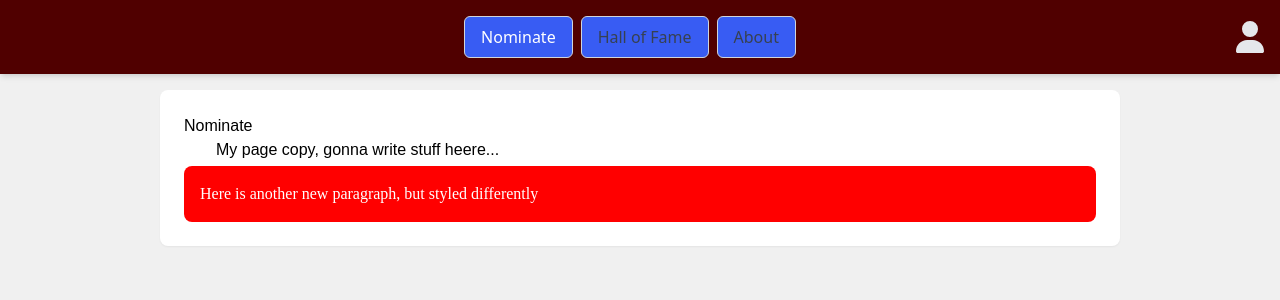
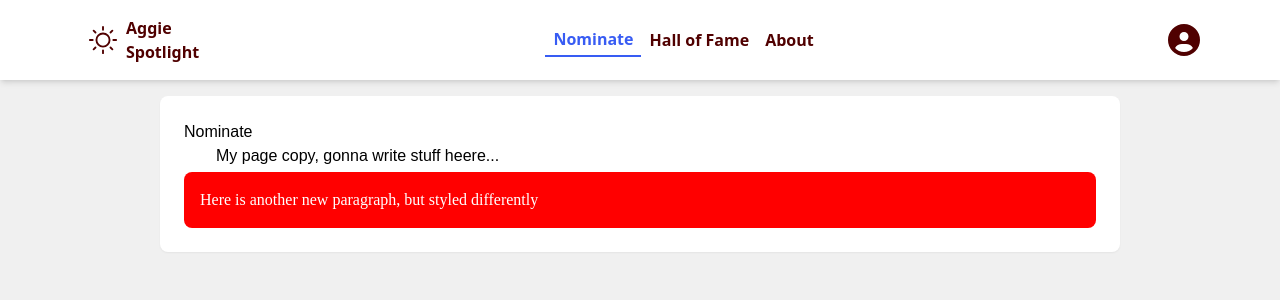
Before and after one commit to swholobaugh/spotlight, a React (Vite) app: page / in a window 1280 px wide. Shown: the top 300 px of the page. Built offline with nearby package versions, Linux system fonts and the light colour scheme.

Commit message:
feat(navbar): update navbar style, add logo

```diff
--- a/package.json
+++ b/package.json
@@ -18,6 +18,7 @@
     "@mui/material": "^6.1.6",
     "react": "^18.3.1",
     "react-dom": "^18.3.1",
+    "react-icons": "^5.3.0",
     "react-router-dom": "^6.27.0"
   },
   "devDependencies": {
--- a/src/components/Navbar/Navbar.jsx
+++ b/src/components/Navbar/Navbar.jsx
@@ -1,9 +1,8 @@
 import React, { useContext, useState, useEffect } from 'react';
 import { useNavigate, useLocation } from 'react-router-dom';
 import {FontAwesomeIcon} from '@fortawesome/react-fontawesome';
-import {faUser} from '@fortawesome/free-solid-svg-icons';
-// import LogoIcon from "../Icons/LogoIcon.jsx";
-
+import {faCircleUser} from '@fortawesome/free-solid-svg-icons';
+import { PiSun } from 'react-icons/pi';
 
 const Navbar = () => {
   const navigate = useNavigate();
@@ -11,19 +10,36 @@ const Navbar = () => {
   const [selectedPath, setSelectedPath] = useState(location.pathname)
 
   useEffect(() => {
-    setSelectedPath(location.pathname)
+    if (['/', '/hof', '/about'].includes(location.pathname)) {
+      setSelectedPath(location.pathname)
+    }
   }, [location.pathname])
 
   const getButtonClass = (path) => {
     return path === selectedPath
-      ? 'px-4 py-2 border border-gray-300 bg-app-accent text-white rounded-md ml-2'
-      : 'px-4 py-2 border border-gray-300 bg-app-accent text-gray-700 hover:bg-gray-300 rounded-md ml-2';
+      ? 'px-2 py-1 text-app-accent border-b-2 border-app-accent font-bold'
+      : 'px-2 py-1 text-app-accent-secondary hover:text-app-accent font-bold';
+  }
+
+  const handleClick = (path) => {
+    if (['/', '/hof', '/about'].includes(path)) {
+      setSelectedPath(path)
+    }
+    navigate(path)
   }
 
   return (
-    <div className='flex justify-between items-center bg-app-accent-secondary p-4 shadow-md'>
-      <div className='flex-grow'>
+    <div className='flex justify-between items-center p-4 bg-white shadow-md'>
+      <div className='flex-grow flex items-center px-16 font-bold text-app-accent-secondary'>
+          <div className='px-2'>
+            <PiSun size={30} />
+          </div>
+          <div>
+            <p>Aggie</p>
+            <p>Spotlight</p>
+          </div>
       </div>
+
       <div className='flex justify-center flex-grow'>
         <button
           className={getButtonClass('/')}
@@ -52,8 +68,8 @@ const Navbar = () => {
       </div>
       <div className='flex-grow flex justify-end'>
         <FontAwesomeIcon
-          icon={faUser}
-          className='text-gray-200 hover:text-white cursor-pointer'
+          icon={faCircleUser}
+          className='text-app-accent-secondary px-16 hover:text-app-accent cursor-pointer'
           size='2x'
           onClick={() => {
             navigate('/profile')
```
Also changed, not shown: 1 other file (tests, documents, lock files or other folders).
